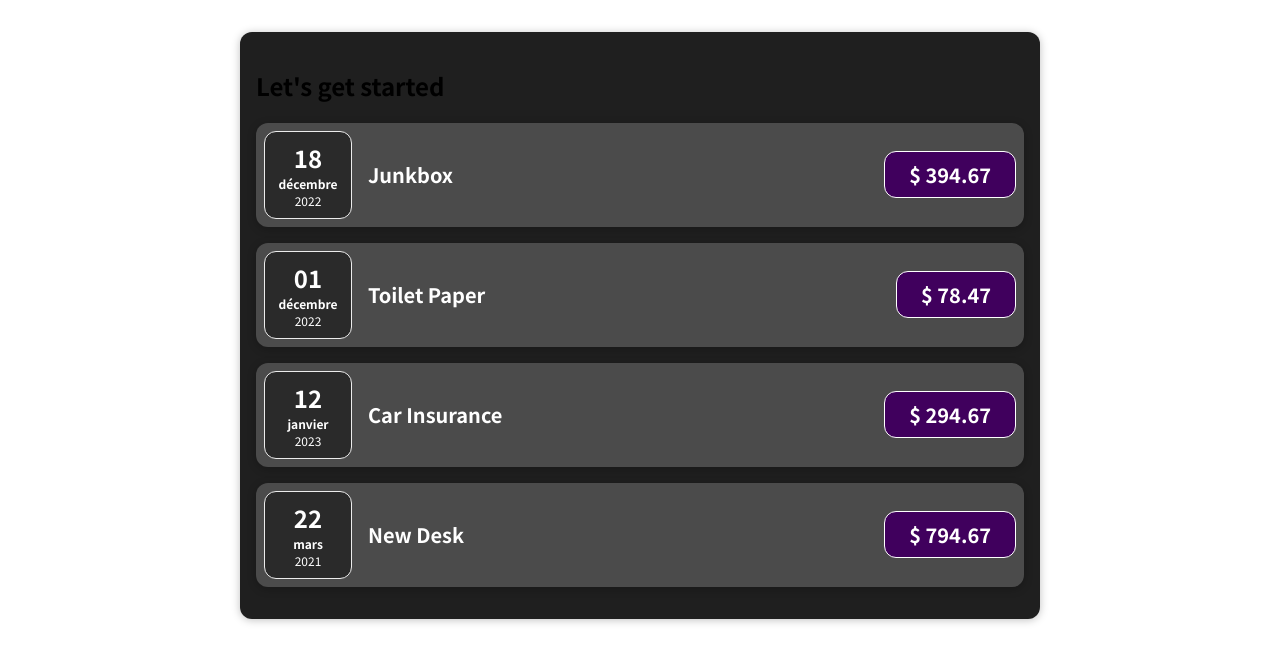
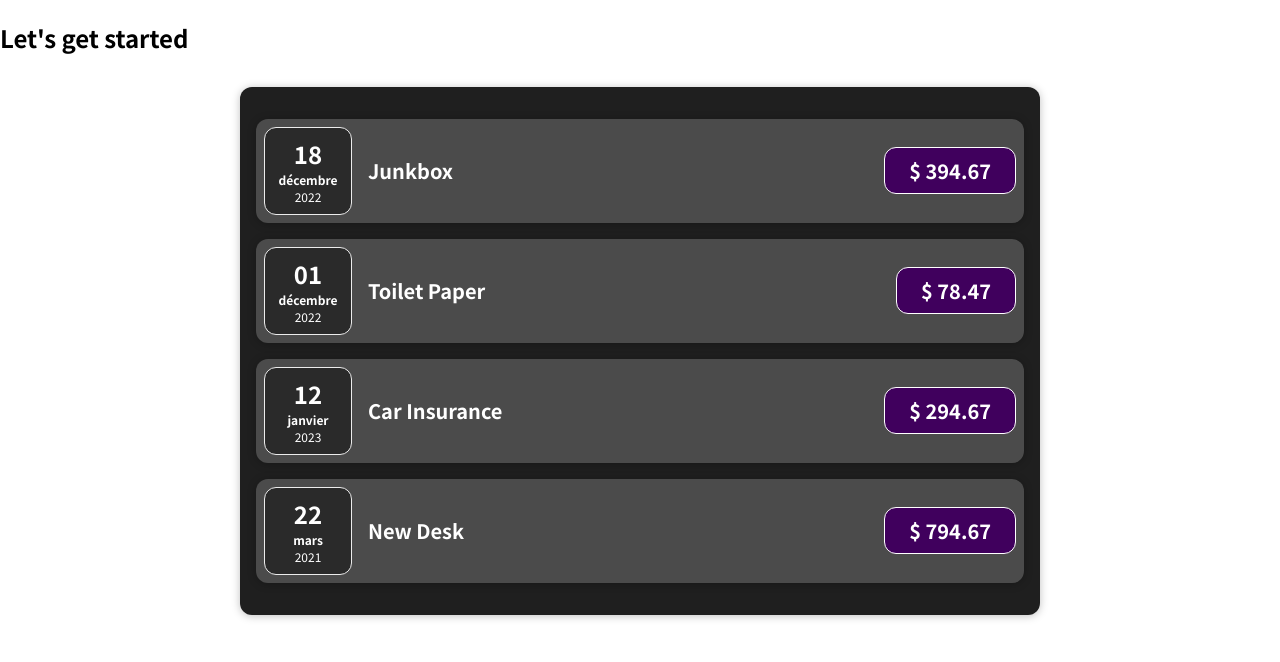
Before and after one commit to LefebvreAnthony/first-step-react, a JavaScript app: page / in a window 1280 px wide. Shown: the top 662 px of the page. Built offline with nearby package versions, Linux system fonts and the light colour scheme.

Commit message:
move files in another directory and finish part1

```diff
--- a/src/App.js
+++ b/src/App.js
@@ -1,6 +1,6 @@
-import Expenses from "./components/Expenses";
+import Expenses from "./components/Expenses/Expenses";
 
-function App() {
+const App = () => {
   const expenses = [
     {
       id: "e1",
@@ -30,9 +30,10 @@
 
   return (
     <div>
+      <h2>Let's get started</h2>
       <Expenses expenses={expenses} />
     </div>
   );
-}
+};
 
 export default App;
--- a/src/components/Expenses.css
+++ /dev/null
@@ -1,9 +0,0 @@
-.expenses {
-    padding: 1rem;
-    background-color: rgb(31, 31, 31);
-    margin: 2rem auto;
-    width: 50rem;
-    max-width: 95%;
-    border-radius: 12px;
-    box-shadow: 0 1px 8px rgba(0, 0, 0, 0.25);
-}
--- a/src/components/ExpenseDate.js
+++ b/src/components/Expenses/ExpenseDate.js
@@ -1,7 +1,6 @@
 import "./ExpenseDate.css";
 
-function ExpenseDate({ date }) {
-  console.log(date);
+const ExpenseDate = ({ date }) => {
   const month = date.toLocaleString("fr-FR", { month: "long" });
   const day = date.toLocaleString("fr-FR", { day: "2-digit" });
   const year = date.getFullYear();
@@ -12,6 +11,6 @@
       <div className="expense-date__year">{year}</div>
     </div>
   );
-}
+};
 
 export default ExpenseDate;
--- a/src/components/ExpenseItem.css
+++ b/src/components/Expenses/ExpenseItem.css
@@ -2,10 +2,8 @@
   display: flex;
   justify-content: space-between;
   align-items: center;
-  box-shadow: 0 2px 8px rgba(0, 0, 0, 0.25);
   padding: 0.5rem;
   margin: 1rem 0;
-  border-radius: 12px;
   background-color: #4b4b4b;
 }
 
--- a/src/components/ExpenseItem.js
+++ b/src/components/Expenses/ExpenseItem.js
@@ -1,16 +1,17 @@
+import Card from "../UI/Card";
 import ExpenseDate from "./ExpenseDate";
 import "./ExpenseItem.css";
 
-function ExpenseItem({ title, amount, date }) {
+const ExpenseItem = ({ title, amount, date }) => {
   return (
-    <div className="expense-item">
+    <Card className="expense-item">
       <ExpenseDate date={date} />
       <div className="expense-item__description">
         <h2>{title}</h2>
         <div className="expense-item__price">{"$ " + amount}</div>
       </div>
-    </div>
+    </Card>
   );
-}
+};
 
 export default ExpenseItem;
--- /dev/null
+++ b/src/components/Expenses/Expenses.css
@@ -0,0 +1,7 @@
+.expenses {
+  padding: 1rem;
+  background-color: rgb(31, 31, 31);
+  margin: 2rem auto;
+  width: 50rem;
+  max-width: 95%;
+}
--- a/src/components/Expenses.js
+++ b/src/components/Expenses/Expenses.js
@@ -1,10 +1,10 @@
+import Card from "../UI/Card";
 import ExpenseItem from "./ExpenseItem";
 import "./Expenses.css";
 
-function Expenses({ expenses }) {
+const Expenses = ({ expenses }) => {
   return (
-    <div className="expenses">
-      <h2>Let's get started</h2>
+    <Card className="expenses">
       <ExpenseItem
         title={expenses[0].title}
         amount={expenses[0].amout}
@@ -25,8 +25,8 @@
         amount={expenses[3].amout}
         date={expenses[3].date}
       />
-    </div>
+    </Card>
   );
-}
+};
 
 export default Expenses;
--- /dev/null
+++ b/src/components/UI/Card.css
@@ -0,0 +1,4 @@
+.card {
+  border-radius: 12px;
+  box-shadow: 0 1px 8px rgba(0, 0, 0, 0.25);
+}
--- /dev/null
+++ b/src/components/UI/Card.js
@@ -0,0 +1,7 @@
+import "./Card.css";
+const Card = (props) => {
+  const classes = "card " + props.className;
+  return <div className={classes}>{props.children}</div>;
+};
+
+export default Card;
```
Also changed, not shown: src/components/Expenses/ExpenseDate.css (renamed from src/components/ExpenseDate.css).
